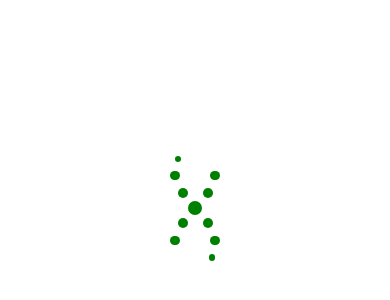
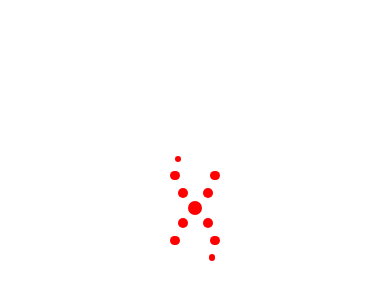
Before and after one commit to andikscript/activity-indicator-custom, a React Native app: screen / in a window 390 px wide. Shown: the part 214-514 px from the top of the page. Built offline with nearby package versions, Linux system fonts and the light colour scheme.

Commit message:
update color can be dynamic and 2 color

```diff
--- a/App.js
+++ b/App.js
@@ -20,21 +20,25 @@ const ActivityIndicatorDna = () => {
         alignItems: 'center',
         backgroundColor: 'white',
       }}>
-      <Container condition={condition} size={50} />
+      <Container
+        condition={condition}
+        size={50}
+        color={condition ? 'red' : 'blue'}
+      />
     </View>
   );
 };
 
-const Container = ({condition, size}) => {
+const Container = ({condition, size, color}) => {
   return (
     <View
       style={{
         width: size,
         height: size * 2 + 5,
       }}>
-      <Atas condition={condition} paddingLeft={size / 10} />
-      <Tengah condition={condition} />
-      <Bawah condition={condition} paddingLeft={size / 10} />
+      <Atas condition={condition} paddingLeft={size / 10} color={color} />
+      <Tengah condition={condition} color={color} />
+      <Bawah condition={condition} paddingLeft={size / 10} color={color} />
     </View>
   );
 };
--- a/components/Box.js
+++ b/components/Box.js
@@ -1,8 +1,8 @@
 import React, { Component, useEffect, useLayoutEffect, useState } from "react";
 import { View } from "react-native";
 
-export const Box = ({first, second, condition}) => {
-    const [back, setBack] = useState('green');
+export const Box = ({first, second, condition, color}) => {
+    const [back, setBack] = useState(color);
     const [parentHeight, setParentHeight] = useState(0);
 
     const onLayout = event => {
@@ -18,7 +18,7 @@ export const Box = ({first, second, condition}) => {
 
     useEffect(() => {
       const time = setTimeout(() => {
-        setBack('green');
+        setBack(color);
       }, second);
     }, [condition]);
 
--- a/components/ViewBox.js
+++ b/components/ViewBox.js
@@ -2,7 +2,7 @@ import React, { Component, useEffect, useLayoutEffect, useState } from "react";
 import { View } from "react-native";
 import { Box } from "./Box";
 
-export const Atas = ({condition, paddingLeft}) => {
+export const Atas = ({condition, paddingLeft, color}) => {
   return (
     <View
       style={{
@@ -13,7 +13,7 @@ export const Atas = ({condition, paddingLeft}) => {
           flex: 0.8,
           paddingLeft: paddingLeft,
         }}>
-        <Box first={850} second={950} condition={condition} />
+        <Box first={850} second={950} condition={condition} color={color} />
       </View>
 
       <View
@@ -27,8 +27,8 @@ export const Atas = ({condition, paddingLeft}) => {
           flexDirection: 'row',
           justifyContent: 'space-between',
         }}>
-        <Box first={1050} second={1150} condition={condition} />
-        <Box first={850} second={950} condition={condition} />
+        <Box first={1050} second={1150} condition={condition} color={color} />
+        <Box first={850} second={950} condition={condition} color={color} />
       </View>
 
       <View
@@ -42,8 +42,8 @@ export const Atas = ({condition, paddingLeft}) => {
           flexDirection: 'row',
           justifyContent: 'space-around',
         }}>
-        <Box first={1250} second={1350} condition={condition} />
-        <Box first={1050} second={1150} condition={condition} />
+        <Box first={1250} second={1350} condition={condition} color={color} />
+        <Box first={1050} second={1150} condition={condition} color={color} />
       </View>
 
       <View
@@ -54,19 +54,19 @@ export const Atas = ({condition, paddingLeft}) => {
   );
 };
 
-export const Tengah = ({condition}) => {
+export const Tengah = ({condition, color}) => {
   return (
     <View
       style={{
         flex: 0.9,
         alignItems: 'center',
       }}>
-      <Box first={1250} second={1450} condition={condition} />
+      <Box first={1250} second={1450} condition={condition} color={color} />
     </View>
   );
 };
 
-export const Bawah = ({condition, paddingLeft}) => {
+export const Bawah = ({condition, paddingLeft, color}) => {
   return (
     <View
       style={{
@@ -82,8 +82,8 @@ export const Bawah = ({condition, paddingLeft}) => {
           flexDirection: 'row',
           justifyContent: 'space-around',
         }}>
-        <Box first={1450} second={1550} condition={condition} />
-        <Box first={1400} second={1500} condition={condition} />
+        <Box first={1450} second={1550} condition={condition} color={color} />
+        <Box first={1400} second={1500} condition={condition} color={color} />
       </View>
 
       <View
@@ -97,8 +97,8 @@ export const Bawah = ({condition, paddingLeft}) => {
           flexDirection: 'row',
           justifyContent: 'space-between',
         }}>
-        <Box first={1650} second={1750} condition={condition} />
-        <Box first={1450} second={1550} condition={condition} />
+        <Box first={1650} second={1750} condition={condition} color={color} />
+        <Box first={1450} second={1550} condition={condition} color={color} />
       </View>
       <View
         style={{
@@ -110,7 +110,7 @@ export const Bawah = ({condition, paddingLeft}) => {
           paddingRight: paddingLeft,
           alignItems: 'flex-end',
         }}>
-        <Box first={1650} second={1750} condition={condition} />
+        <Box first={1650} second={1750} condition={condition} color={color} />
       </View>
     </View>
   );
```
